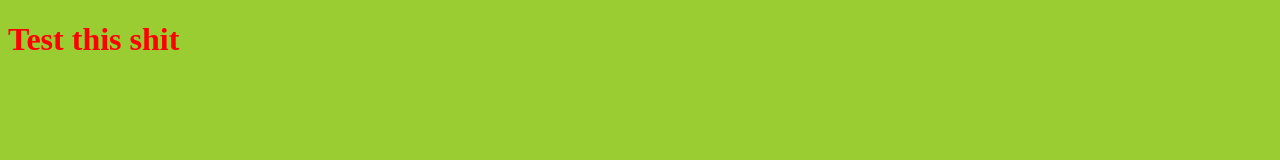
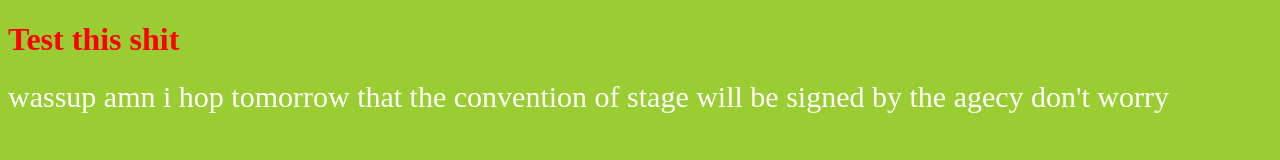
Before and after one commit to ronabrida/TestSomeThing, a plain HTML site: page index.html in a window 1280 px wide. Drawn offline with Linux system fonts and the light colour scheme.

Commit message:
add a div and a new file app.js

```diff
--- /dev/null
+++ b/app.js
@@ -0,0 +1 @@
+alert('salam alaykoum');
--- a/index.html
+++ b/index.html
@@ -5,8 +5,10 @@
     <meta name="viewport" content="width=device-width, initial-scale=1.0">
     <title>Document</title>
     <link rel="stylesheet" href="style.css">
+    <script src="app.js"></script>
 </head>
 <body>
     <h1>Test this shit</h1>
+    <div>wassup amn i hop tomorrow that the convention of stage will be signed by the agecy don't worry</div>
 </body>
 </html>
--- a/style.css
+++ b/style.css
@@ -1,5 +1,10 @@
 h1 {
     color: red;
+}
+
+div {
+    font-size: 30px;
+    color: white;
 }
 
 body {
```
